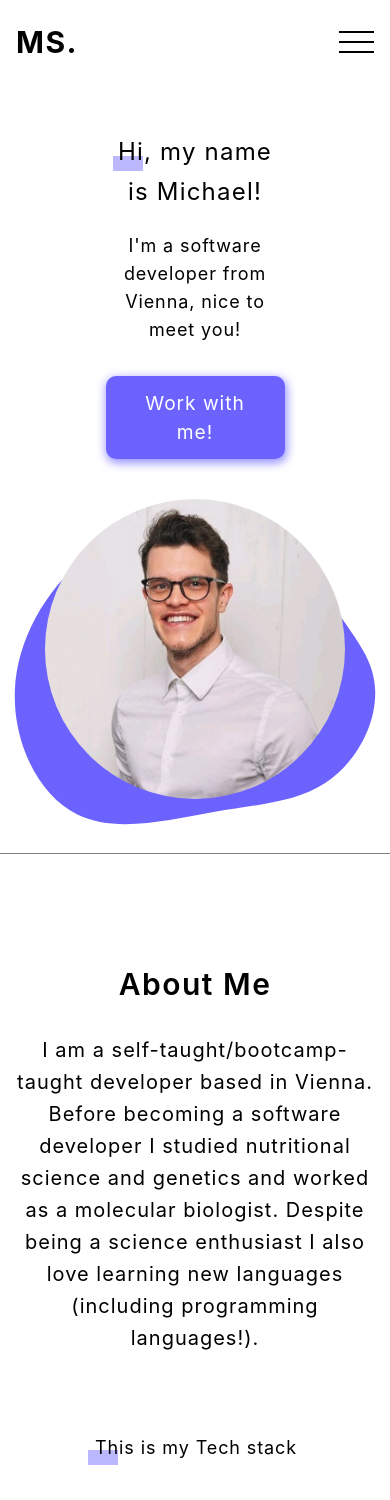
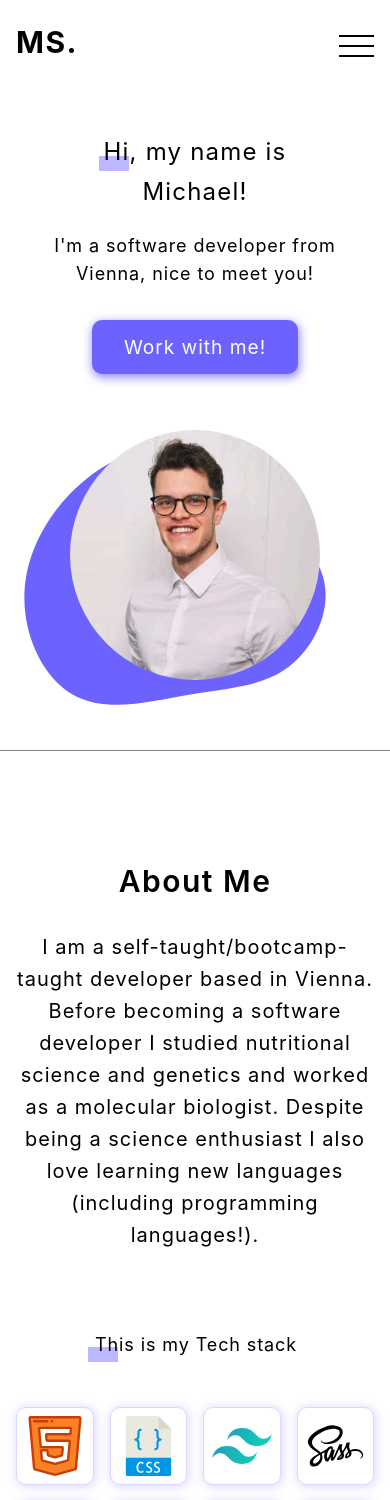
Before and after one commit to mischulz14/ms-portfolio, a Next.js app: page / in a window 390 px wide. Shown: the top 1500 px of the page. Built offline with nearby package versions, Linux system fonts and the light colour scheme.

Commit message:
Add sidebar animation, change styling

```diff
--- a/components/About.js
+++ b/components/About.js
@@ -15,7 +15,7 @@ function About() {
             <h1 className="pb-8 text-3xl font-semibold text-center pt-28">
               About Me
             </h1>
-            <p className="block text-xl leading-8 text-center description">
+            <p className="block text-xl leading-8 text-center description sm:px-28 lg:px-48">
               I am a self-taught/bootcamp-taught developer based in Vienna.
               Before becoming a software developer I studied nutritional science
               and genetics and worked as a molecular biologist. Despite being a
@@ -29,30 +29,30 @@ function About() {
                 </span>{' '}
                 is my Tech stack
               </p>
-              <div className="flex items-center justify-center w-full gap-4 mx-auto stack-wrapper">
+              <div className="grid flex-wrap justify-center w-full grid-cols-4 gap-4 mx-auto sm:flex sm:flex-nowrap stack-wrapper sm:h-auto">
                 <div className="img-wrapper">
-                  <Image src="/html.svg" alt="" width="500" height="500" />
+                  <Image src="/html.svg" alt="" width="300" height="300" />
                 </div>
                 <div className="img-wrapper">
-                  <Image src="/css.svg" alt="" width="500" height="500" />
+                  <Image src="/css.svg" alt="" width="300" height="300" />
                 </div>
                 <div className="img-wrapper">
-                  <Image src="/tailwind.svg" alt="" width="500" height="500" />
+                  <Image src="/tailwind.svg" alt="" width="300" height="300" />
                 </div>
                 <div className="img-wrapper">
-                  <Image src="/sass.svg" alt="" width="500" height="500" />
+                  <Image src="/sass.svg" alt="" width="300" height="300" />
                 </div>
                 <div className="img-wrapper">
-                  <Image src="/js.svg" alt="" width="500" height="500" />
+                  <Image src="/js.svg" alt="" width="300" height="300" />
                 </div>
                 <div className="img-wrapper">
-                  <Image src="/node.svg" alt="" width="500" height="500" />
+                  <Image src="/node.svg" alt="" width="300" height="300" />
                 </div>
                 <div className="img-wrapper">
-                  <Image src="/react.svg" alt="" width="500" height="500" />
+                  <Image src="/react.svg" alt="" width="300" height="300" />
                 </div>
                 <div className="img-wrapper">
-                  <Image src="/nextjs.svg" alt="" width="500" height="500" />
+                  <Image src="/nextjs.svg" alt="" width="300" height="300" />
                 </div>
               </div>
             </div>
--- a/components/Hero.js
+++ b/components/Hero.js
@@ -3,14 +3,17 @@ import Link from 'next/link';
 
 const Hero = () => {
   return (
-    <section className="hero h-[100vh] appear">
-      <div className="flex items-center justify-center h-full gap-10 hero-container">
-        <div className="text-wrapper hero-text p-20 w-[50%] ">
-          <h1 data-cy="homePageTitle" className="mb-6 text-2xl title">
+    <section className="hero mx-auto sm:h-[100vh] appear pb-16 sm:pb-0">
+      <div className="grid items-center h-full grid-cols-1 gap-10 mx-auto sm:grid-cols-2 justify-items-center sm:flex-row hero-container">
+        <div className="text-wrapper mt-28 hero-text p-4 sm:w-[100%] lg:w-[60%]">
+          <h1
+            data-cy="homePageTitle"
+            className="px-10 mb-6 text-2xl sm:px-0 title"
+          >
             <span className="inline-block py-2 text-effect">Hi,</span> my name
             is Michael!
           </h1>
-          <p className="mb-8 text-lg description">
+          <p className="px-4 mb-8 text-lg description">
             I'm a software developer from Vienna, nice to meet you!
           </p>
           <div className="z-[999]">
@@ -22,19 +25,19 @@ const Hero = () => {
         <div className="relative">
           <div className="image-wrapper ">
             <Image
-              width="300"
-              height="300"
+              width="250"
+              height="250"
               alt="developer-picture"
-              src="/portfolio-img.jpeg"
+              src="/portfolio-img.jpg"
             />
           </div>
           <svg
             fill="#6c63ff"
             id="blob1"
-            className="absolute -top-20 blob scale-[1.4] -right-20 -z-50"
+            className="absolute -top-20 blob sm:scale-[1.4] scale-[1.3] -right-20 -z-50"
             viewBox="0 0 900 600"
-            width="500"
-            height="500"
+            width="450"
+            height="450"
             xmlns="http://www.w3.org/2000/svg"
             xmlnsXlink="http://www.w3.org/1999/xlink"
             version="1.1"
--- a/components/Navbar.js
+++ b/components/Navbar.js
@@ -4,7 +4,7 @@ import { useEffect, useState } from 'react';
 
 function Navbar({ router }) {
   const [change, setChange] = useState(false);
-  const [show, setShow] = useState(false);
+  const [showSideNav, setShowSideNav] = useState(false);
   const navs = [
     { text: 'About', href: '#about', dataCy: 'aboutPageLink' },
     { text: 'Portfolio', href: '#portfolio', dataCy: 'portfolioPageLink' },
@@ -38,7 +38,7 @@ function Navbar({ router }) {
           <a className="text-3xl font-bold logo">MS.</a>
         </Link>
 
-        <ul className="flex gap-8 nav-links">
+        <ul className="hidden gap-8 sm:flex nav-links">
           {navs.map((nav) => (
             <li
               data-cy={nav.dataCy}
@@ -53,24 +53,24 @@ function Navbar({ router }) {
         </ul>
 
         <div
-          onClick={() => setShow(true)}
-          className={`${
-            show ? 'hidden' : 'block'
-          } flex flex-col items-center justify-center nav-side w-[35px] cursor-pointer`}
+          onClick={() => setShowSideNav(true)}
+          className={`hamburger ${
+            showSideNav ? 'hidden' : 'block'
+          } flex flex-col items-center justify-center sm:hidden  w-[35px] cursor-pointer`}
         >
-          <div className=" h-[2px] bg-black mb-[8px] mt-[7px]"></div>
-          <div className=" h-[2px] bg-black mb-[8px]"></div>
-          <div className=" h-[2px] bg-black"></div>
+          <div className=" h-[2px] bg-black mb-[8px] mt-[7px] w-[100%]"></div>
+          <div className=" h-[2px] bg-black mb-[8px] w-[100%]"></div>
+          <div className=" h-[2px] bg-black w-[100%]"></div>
         </div>
       </div>
 
       <ul
-        className={`${
-          show ? 'block' : 'hidden'
-        } flex flex-col pt-20 px-10 bg-slate-50 backdrop-blur-sm opacity-90 gap-8 absolute top-0 right-0 h-[100vh] transition-all duration-300`}
+        className={`side-nav ${
+          showSideNav ? 'block' : 'hidden'
+        } flex flex-col pt-20 px-10 bg-slate-50 backdrop-blur-sm opacity-95 gap-8 absolute top-0 right-0 h-[100vh] transition-all duration-300`}
       >
         <button
-          onClick={() => setShow(false)}
+          onClick={() => setShowSideNav(false)}
           className="absolute text-bold translate-x-[180%] z-50 -translate-y-[150%] bg-slate-500 text-white rounded-full opacity-100 w-[40px] h-[40px]"
         >
           X
--- a/components/Portfolio.js
+++ b/components/Portfolio.js
@@ -19,7 +19,7 @@ function Portfolio() {
             >
               Projects
             </h1>
-            <p className="pb-16 text-lg text-center description">
+            <p className="px-4 pb-16 text-lg text-center description">
               <span className="text-effect pb-2 pl-[2px]">These</span> are some
               of my projects! Feel free to check them out!
             </p>
--- a/styles/globals.css
+++ b/styles/globals.css
@@ -48,6 +48,10 @@ section {
 
 .nav-item:hover::after {
   width: 65px;
+}
+
+.side-nav.block {
+  animation: sidenav 0.3s ease-in-out;
 }
 
 /* buttons */
@@ -109,12 +113,14 @@ section {
 .change {
   box-shadow: 0 8px 24px rgb(0 0 0 / 10%);
   backdrop-filter: 15px;
-  opacity: 0.8;
+  opacity: 0.92;
   margin-top: 0;
+  z-index: 9999999;
 }
 
 .image-wrapper img {
   border-radius: 50%;
+  width: 100%;
   object-fit: cover;
   z-index: 10;
 }
@@ -138,6 +144,10 @@ section {
   animation: appear 1s ease-in;
 }
 
+/* =======================
+SECTION === 'ANIMATIONS' === SECTION
+======================= */
+
 @keyframes appear {
   from {
     opacity: 0;
@@ -147,7 +157,21 @@ section {
   }
 }
 
-@media (max-width: 700px) {
+@keyframes sidenav {
+  from {
+    clip-path: circle(60px);
+  }
+
+  to {
+    clip-path: circle(100%);
+  }
+}
+
+/* =======================
+SECTION === 'RESPONSIVE CLASSES' === SECTION
+======================= */
+
+/* @media (max-width: 700px) {
   .hero-container {
     flex-direction: column;
   }
@@ -169,18 +193,4 @@ section {
   .blob {
     right: -100px;
   }
-}
-
-.nav-side {
-  display: none;
-}
-
-@media (max-width: 500px) {
-  .nav-links {
-    display: none;
-  }
-
-  .nav-side {
-    display: block;
-  }
-}
+} */
```
Also changed, not shown: public/portfolio-img.jpeg (deleted).
